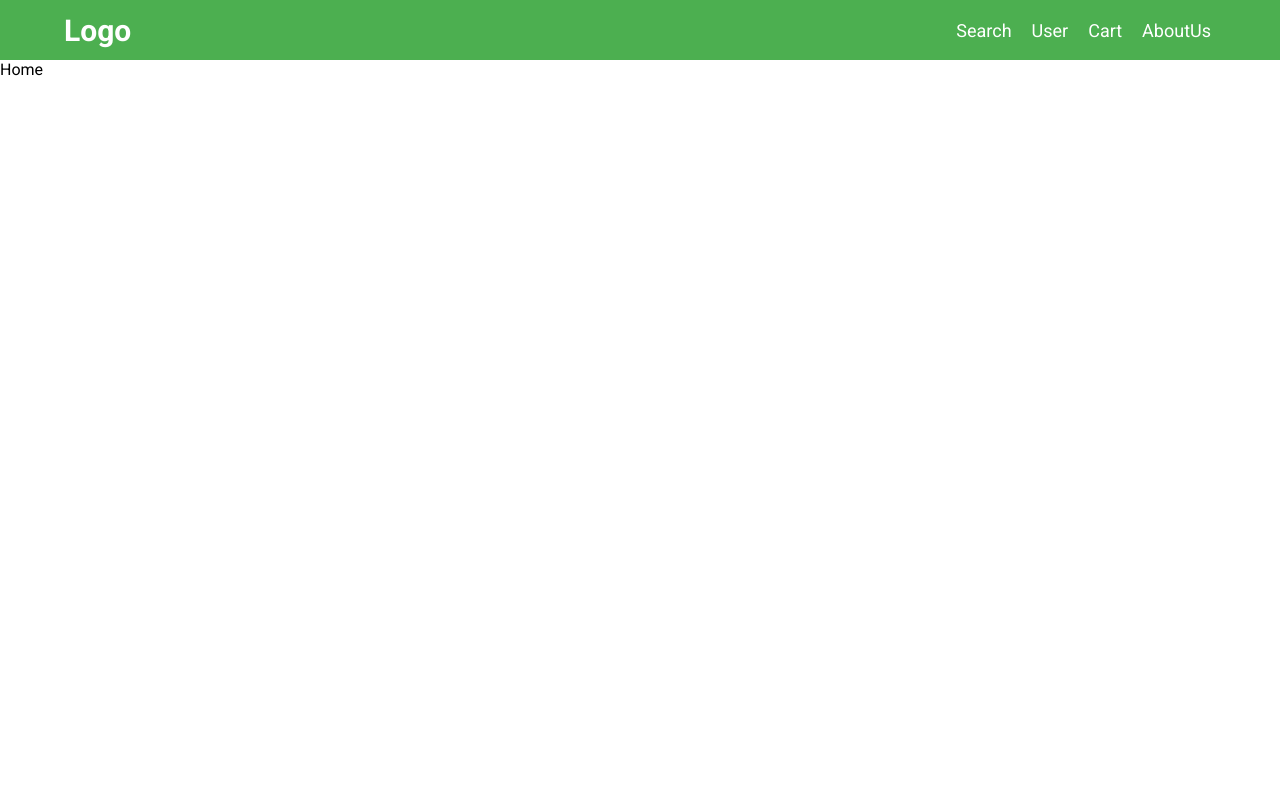
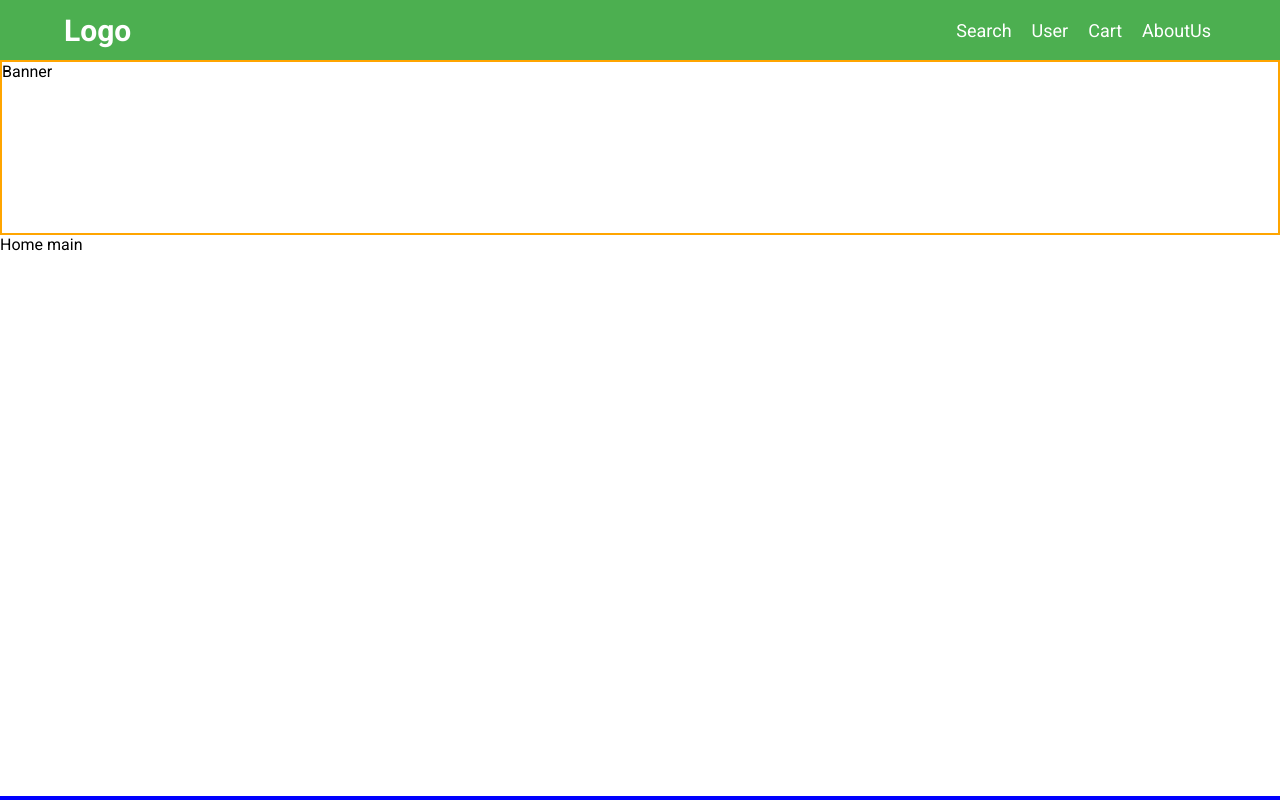
Before and after one commit to tabishabbasi1920st/ecommerce-buisness, a React (Create React App) app: page / in a window 1280 px wide. Built offline with nearby package versions, Linux system fonts and the light colour scheme.

Commit message:
Banner component is in progress

```diff
--- /dev/null
+++ b/src/components/Banner.js
@@ -0,0 +1,21 @@
+import styled from "styled-components";
+
+const Banner = () => {
+  return <MainContainer>Banner</MainContainer>;
+};
+
+export default Banner;
+
+const MainContainer = styled.div`
+  border: 2px solid orange;
+
+  @media screen and (max-width: 425px) {
+    min-height: 150px;
+    max-height: 300px;
+  }
+
+  @media screen and (min-width: 426px) {
+    min-height: 175px;
+    max-height: 310px;
+  }
+`;
--- a/src/pages/Home.js
+++ b/src/pages/Home.js
@@ -1,6 +1,7 @@
 import styled from "styled-components";
 import Header from "../components/Header";
 import Navbar from "../components/Navbar";
+import Banner from "../components/Banner";
 
 const Home = () => {
   return (
@@ -8,7 +9,11 @@ const Home = () => {
       <Header>
         <Navbar />
       </Header>
-      Home
+      <Main>
+        <Banner />
+        Home main
+      </Main>
+      <Footer></Footer>
     </MainContainer>
   );
 };
@@ -18,4 +23,15 @@ export default Home;
 const MainContainer = styled.div`
   min-height: 100vh;
   width: 100%;
+  display: flex;
+  flex-direction: column;
 `;
+
+const Main = styled.main`
+  /* border: 2px solid red; */
+  flex-grow: 1;
+`;
+
+const Footer = styled.footer`
+  border: 2px solid blue;
+`;
```
